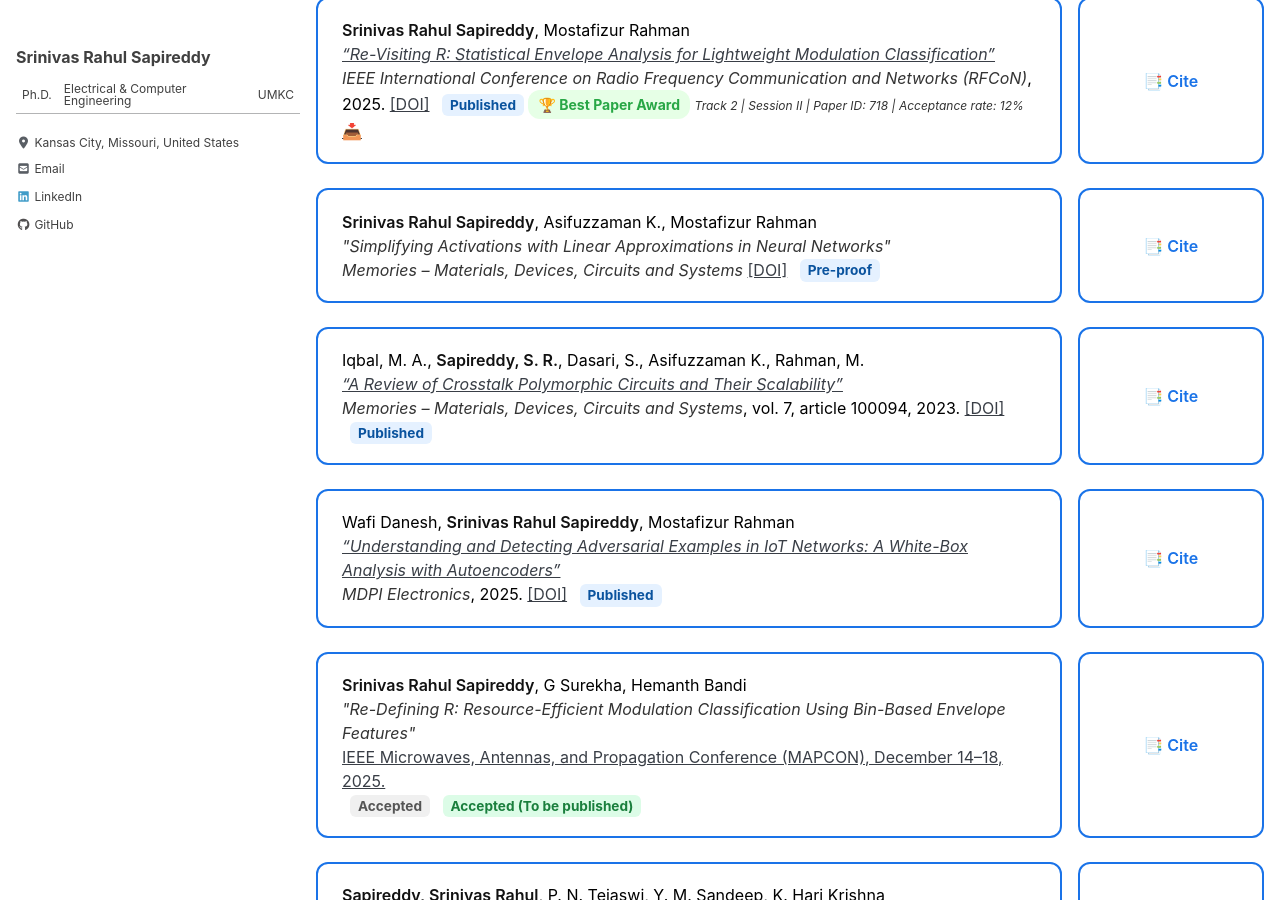
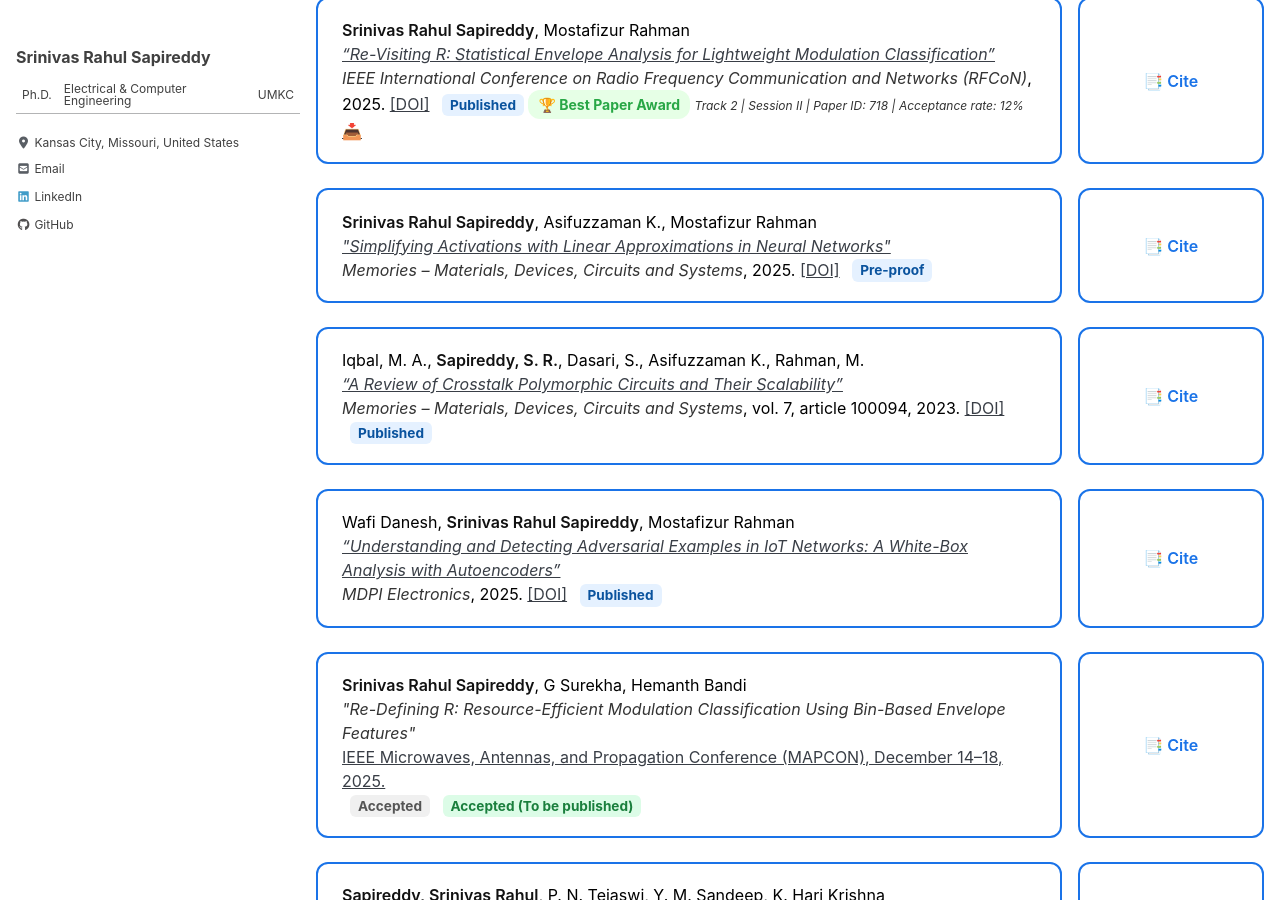
Before and after one commit to srsapireddy/srsapireddy.github.io, a Jekyll site: the page built from _pages/publications.md, in a window 1280 px wide and 900 px high, scrolled down 1039 px. Built offline with Jekyll 4.4.1, drawn with Linux system fonts in a browser that asks for light colours; cached includes are drawn as plain includes; nearby versions of some CDN libraries.

Commit message:
Update publications.md

```diff
--- a/_pages/publications.md
+++ b/_pages/publications.md
@@ -252,15 +252,15 @@ function copyCitation(id) {
     </div>
      <div class="pub-entry">
       <div class="pub-card">
-        <strong>Srinivas Rahul Sapireddy</strong>, Asifuzzaman K., Mostafizur Rahman<br>
-        <em>"Simplifying Activations with Linear Approximations in Neural Networks"</em><br>
-        <em>Memories – Materials, Devices, Circuits and Systems</em>
-        <a href="https://www.sciencedirect.com/science/article/pii/S2773064625000143" target="_blank">[DOI]</a>
-        <span class="status published">Pre-proof</span>
-      </div>
-      <div class="cite-box" onclick="copyCitation('cite7')">
+      <strong>Srinivas Rahul Sapireddy</strong>, Asifuzzaman K., Mostafizur Rahman<br>
+        <em><a href="https://www.sciencedirect.com/science/article/pii/S2773064623000713" target="_blank">"Simplifying Activations with Linear Approximations in Neural Networks"</a></em><br>
+      <em>Memories – Materials, Devices, Circuits and Systems</em>, 2025.
+      <a href="https://www.sciencedirect.com/science/article/pii/S2773064625000143" target="_blank">[DOI]</a>
+      <span class="status published">Pre-proof</span>
+    </div>
+      <div class="cite-box" onclick="copyCitation('cite5')">
         📑 Cite
-        <textarea id="cite7" class="hidden-citation">Sapireddy, S. R., Asifuzzaman, K., & Mostafizur, R. (2025). Simplifying activations with linear approximations in neural networks. Memories - Materials, Devices, Circuits and Systems, 100134. https://doi.org/10.1016/j.memori.2025.100134</textarea>
+        <textarea id="cite5" class="hidden-citation">Sapireddy, S. R., Asifuzzaman, K., & Mostafizur, R. (2025). Simplifying activations with linear approximations in neural networks. Memories - Materials, Devices, Circuits and Systems, 100134. https://doi.org/10.1016/j.memori.2025.100134</textarea>
       </div>
     </div>
     <div class="pub-entry">
```
